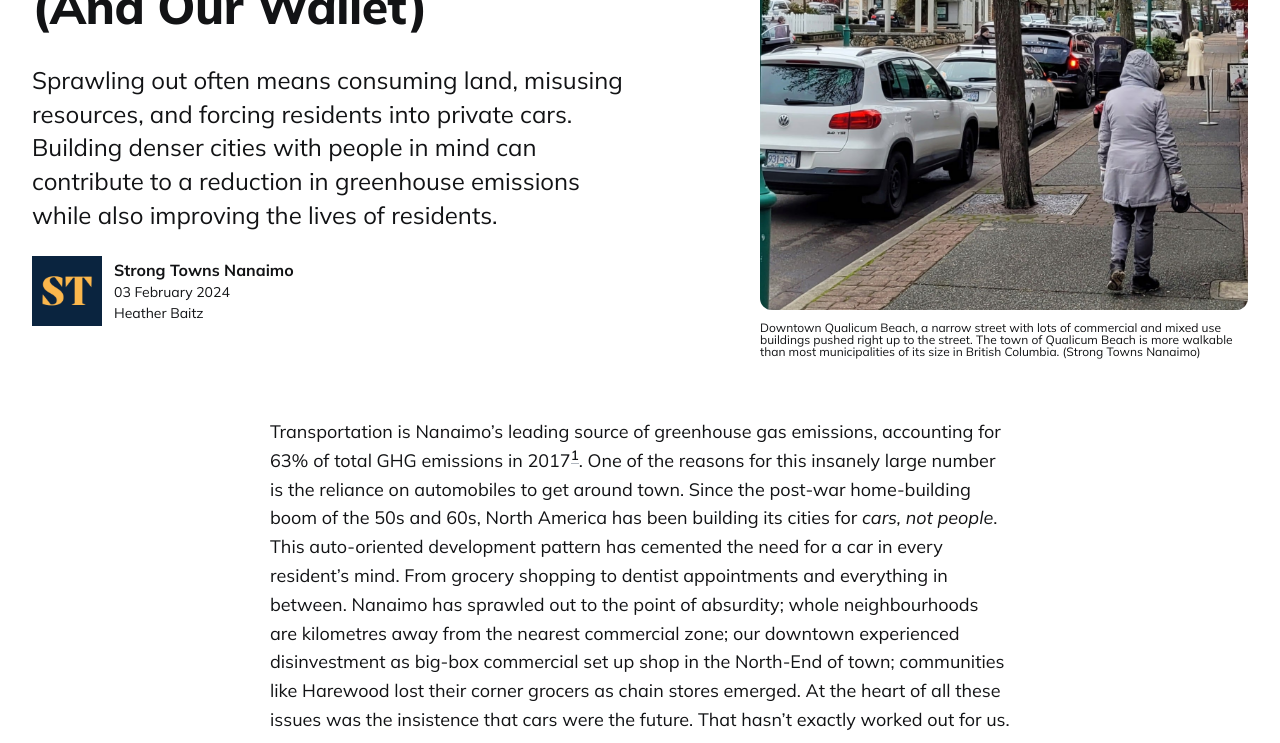
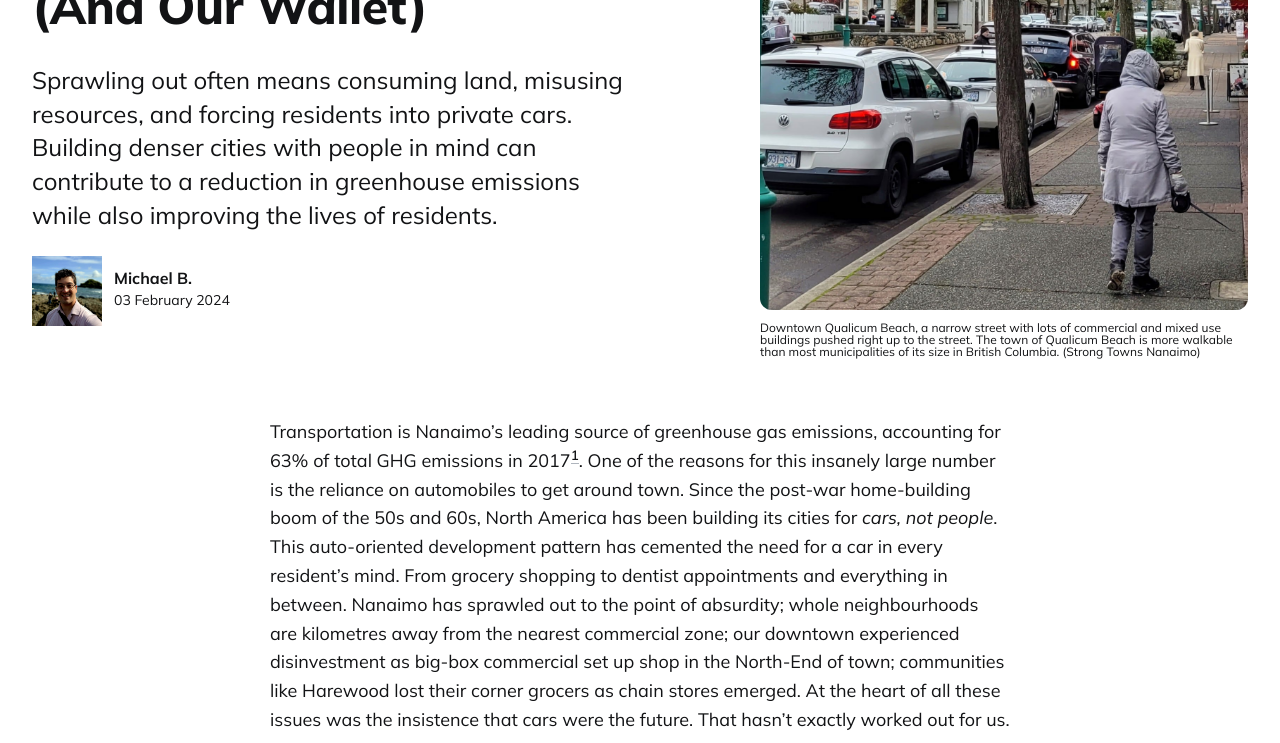
Before and after one commit to LaputanMachines/beautiful-nanaimo, a Jekyll site: the page built from _posts/2024-02-03-people-oriented-places-are-better-for-the-planet-and-our-wallet.md, in a window 1280 px wide and 900 px high, scrolled down 474 px, cut to the strip 0-743 px from the top of the window. Built offline with Jekyll 4.4.1, drawn with Linux system fonts in a browser that asks for light colours; the table of contents is made by our own code.

Commit message:
Add author to page, remove submitter

```diff
--- a/_posts/2024-02-03-people-oriented-places-are-better-for-the-planet-and-our-wallet.md
+++ b/_posts/2024-02-03-people-oriented-places-are-better-for-the-planet-and-our-wallet.md
@@ -3,14 +3,13 @@ layout: post
 title: "People-Oriented Places Are Better For The Planet (And Our Wallet)"
 description: "Sprawling out often means consuming land, misusing resources, and forcing residents into private cars. Building denser cities with people in mind can contribute to a reduction in greenhouse emissions while also improving the lives of residents."
 date: 2024-02-03
-author: strong-towns-nanaimo
+author: michael
 image: '/images/posts/2024-02-03-people-oriented-places-are-better-for-the-planet-and-our-wallet/header.jpg'
 image_caption: "Downtown Qualicum Beach, a narrow street with lots of commercial and mixed use buildings pushed right up to the street. The town of Qualicum Beach is more walkable than most municipalities of its size in British Columbia. (Strong Towns Nanaimo)"
 tags: [features, climate, sprawl]
 featured: false
 type: post
 toc: true
-submitted_by: Heather Baitz
 ---
 
 Transportation is Nanaimo’s leading source of greenhouse gas emissions, accounting for 63% of total GHG emissions in 2017[^1]. One of the reasons for this insanely large number is the reliance on automobiles to get around town. Since the post-war home-building boom of the 50s and 60s, North America has been building its cities for _cars, not people_. This auto-oriented development pattern has cemented the need for a car in every resident’s mind. From grocery shopping to dentist appointments and everything in between. Nanaimo has sprawled out to the point of absurdity; whole neighbourhoods are kilometres away from the nearest commercial zone; our downtown experienced disinvestment as big-box commercial set up shop in the North-End of town; communities like Harewood lost their corner grocers as chain stores emerged. At the heart of all these issues was the insistence that cars were the future. That hasn’t exactly worked out for us.
```
